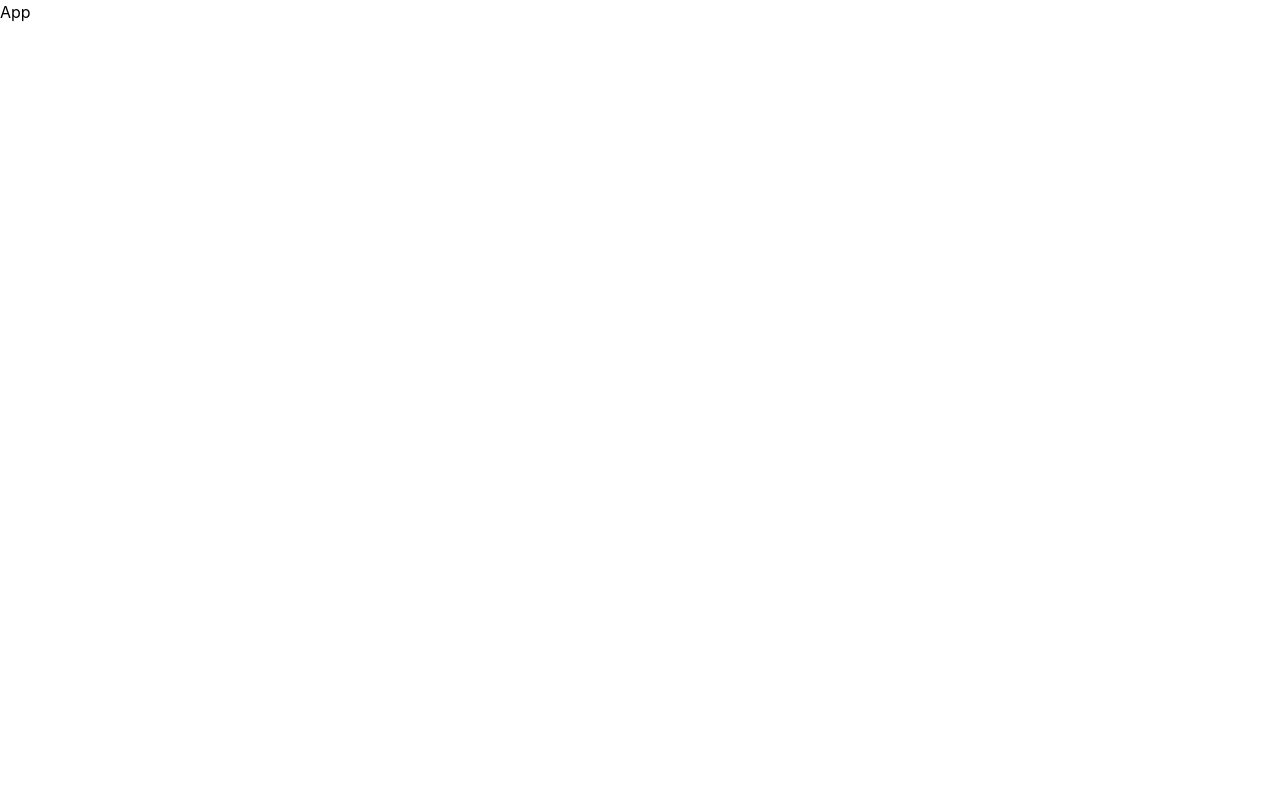
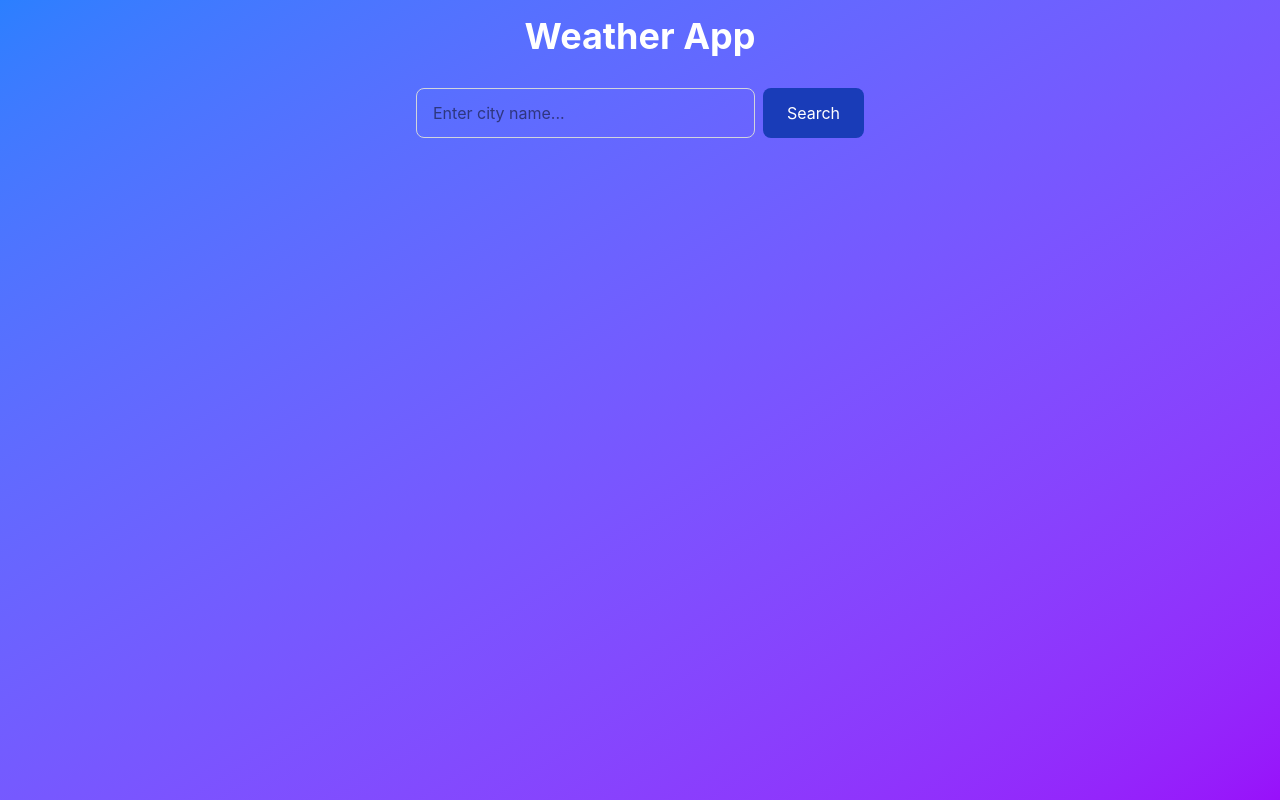
Before and after one commit to deepakmaharana278/Weather-app-SPCL, a React (Vite) app in the folder wether-app/: page / in a window 1280 px wide. Built offline with nearby package versions, Linux system fonts and the light colour scheme.

Commit message:
API integration

```diff
--- a/wether-app/package.json
+++ b/wether-app/package.json
@@ -14,6 +14,8 @@
     "axios": "^1.13.6",
     "react": "^19.2.0",
     "react-dom": "^19.2.0",
+    "react-icon": "^1.0.0",
+    "react-icons": "^5.5.0",
     "tailwindcss": "^4.2.1"
   },
   "devDependencies": {
--- a/wether-app/src/App.jsx
+++ b/wether-app/src/App.jsx
@@ -1,9 +1,63 @@
-import React from 'react'
+import React, { useState } from 'react';
+import Search from './components/Search';
+import { getWeatherDataForCity } from './services/weatherApi';
 
 const App = () => {
+  const [loading, setLoading] = useState(false);
+  const [error, setError] = useState('');
+  const [weatherData, setWeatherData] = useState(null);
+
+  const handleSearch = async (city) => {
+    try {
+      setLoading(true);
+      setError('');
+
+      // API INTEGRATION HERE
+      const data = await getWeatherDataForCity(city);
+
+      setWeatherData(data);
+      console.log('Weather data received:', data);
+
+    } catch (err) {
+      setError(err.message || 'Failed to fetch weather data');
+    } finally {
+      setLoading(false);
+    }
+  };
+
   return (
-    <div>App</div>
-  )
-}
+    <div className="min-h-screen bg-linear-to-br from-blue-500 to-purple-600 p-4">
+      <div className="max-w-4xl mx-auto">
+        <h1 className="text-4xl font-bold text-white text-center mb-8">
+          Weather App
+        </h1>
 
-export default App
+        <Search onSearch={handleSearch} loading={loading} />
+
+        {loading && (
+          <div className="text-center text-white mt-8">
+            <div className="inline-block w-8 h-8 border-4 border-white/30 border-t-white rounded-full animate-spin"></div>
+            <p className="mt-2">Fetching weather data...</p>
+          </div>
+        )}
+
+        {error && (
+          <div className="bg-red-500/80 text-white p-4 rounded-lg mt-8 text-center">
+            {error}
+          </div>
+        )}
+
+        {weatherData && !loading && (
+          <div className="mt-8 bg-white/20 backdrop-blur p-6 rounded-lg text-white">
+            <h2 className="text-2xl">API Test Successful!</h2>
+            <p className="mt-2">City: {weatherData.location.name}, {weatherData.location.country}</p>
+            <p>Temperature: {weatherData.current.main.temp}°C</p>
+            <p>Weather: {weatherData.current.weather[0].description}</p>
+          </div>
+        )}
+      </div>
+    </div>
+  );
+};
+
+export default App;
--- /dev/null
+++ b/wether-app/src/components/Search.jsx
@@ -0,0 +1,37 @@
+import React, { useState } from 'react';
+
+const Search = ({ onSearch, loading }) => {
+  const [city, setCity] = useState('');
+
+  const handleSubmit = (e) => {
+    e.preventDefault();
+    if (city.trim()) {
+      onSearch(city);
+      setCity('');
+    }
+  };
+
+  return (
+    <form onSubmit={handleSubmit} className="w-full max-w-md mx-auto">
+      <div className="flex gap-2">
+        <input
+          type="text"
+          value={city}
+          onChange={(e) => setCity(e.target.value)}
+          placeholder="Enter city name..."
+          className="flex-1 px-4 py-3 rounded-lg border border-gray-300 focus:outline-none focus:ring-2 focus:ring-blue-500"
+          disabled={loading}
+        />
+        <button
+          type="submit"
+          disabled={loading}
+          className="px-6 py-3 bg-blue-800 text-white rounded-lg hover:bg-blue-600 transition disabled:bg-blue-300 disabled:cursor-not-allowed"
+        >
+          {loading ? '...' : 'Search'}
+        </button>
+      </div>
+    </form>
+  );
+};
+
+export default Search;
--- /dev/null
+++ b/wether-app/src/services/weatherApi.js
@@ -0,0 +1,67 @@
+const API_KEY = '1ca0aa29fc6f8679bcfa62c35662793c';
+const BASE_URL = 'https://api.openweathermap.org/data/2.5';
+const GEO_URL = 'https://api.openweathermap.org/geo/1.0';
+
+export const getCoordinatesFromCity = async (city) => {
+  try {
+    const response = await fetch(
+      `${GEO_URL}/direct?q=${city}&limit=1&appid=${API_KEY}`
+    );
+    const data = await response.json();
+    return data;
+  } catch (error) {
+    console.error('Geocoding error:', error);
+    throw error;
+  }
+};
+
+
+export const getCurrentWeather = async (lat, lon) => {
+  try {
+    const response = await fetch(
+      `${BASE_URL}/weather?lat=${lat}&lon=${lon}&appid=${API_KEY}&units=metric`
+    );
+    const data = await response.json();
+    return data;
+  } catch (error) {
+    console.error('Weather API error:', error);
+    throw error;
+  }
+};
+
+export const getForecast = async (lat, lon) => {
+  try {
+    const response = await fetch(
+      `${BASE_URL}/forecast?lat=${lat}&lon=${lon}&appid=${API_KEY}&units=metric`
+    );
+    const data = await response.json();
+    return data;
+  } catch (error) {
+    console.error('Forecast API error:', error);
+    throw error;
+  }
+};
+
+export const getWeatherDataForCity = async (city) => {
+  try {
+    const geoData = await getCoordinatesFromCity(city);
+
+    if (geoData.length === 0) {
+      throw new Error('City not found');
+    }
+
+    const { lat, lon, name, country } = geoData[0];
+    const weatherData = await getCurrentWeather(lat, lon);
+
+    const forecastData = await getForecast(lat, lon);
+
+    return {
+      location: { name, country, lat, lon },
+      current: weatherData,
+      forecast: forecastData
+    };
+  } catch (error) {
+    console.error('Error fetching weather data:', error);
+    throw error;
+  }
+};
```
Also changed, not shown: 1 other file (tests, documents, lock files or other folders).
